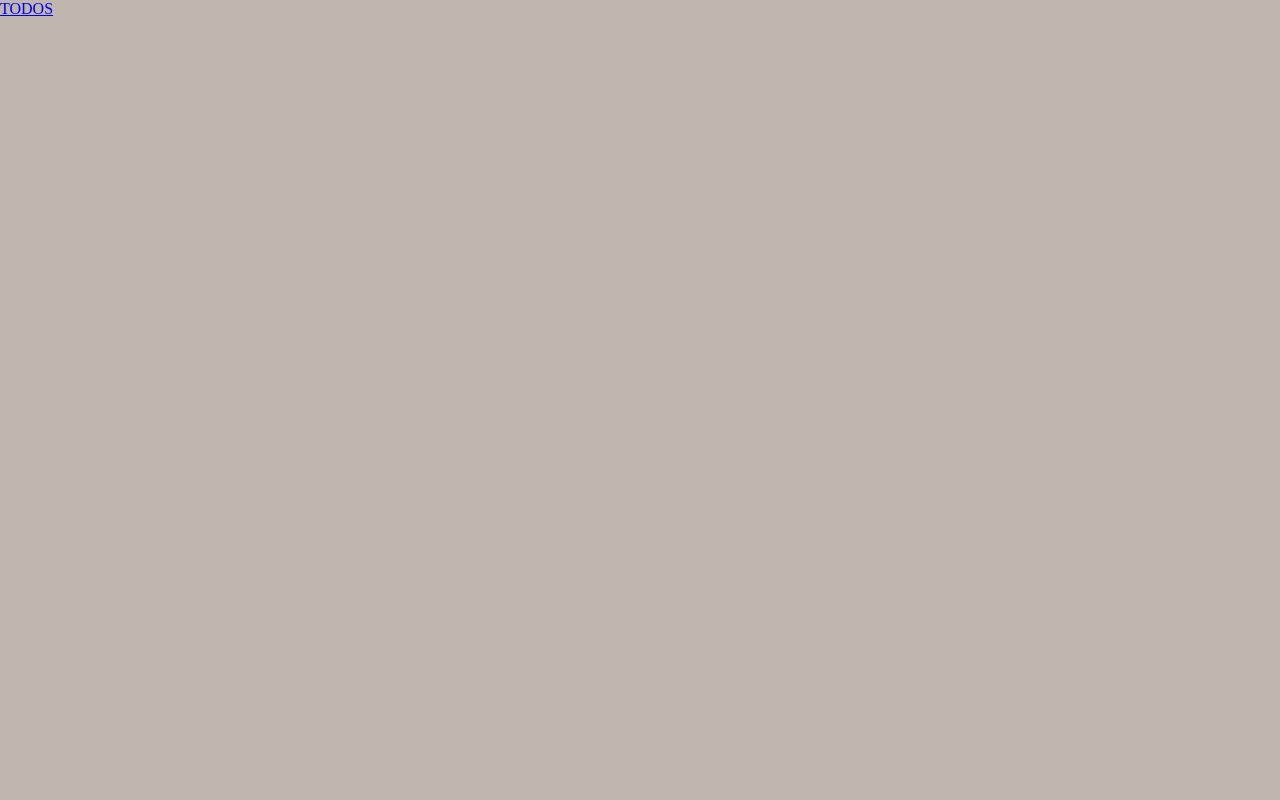
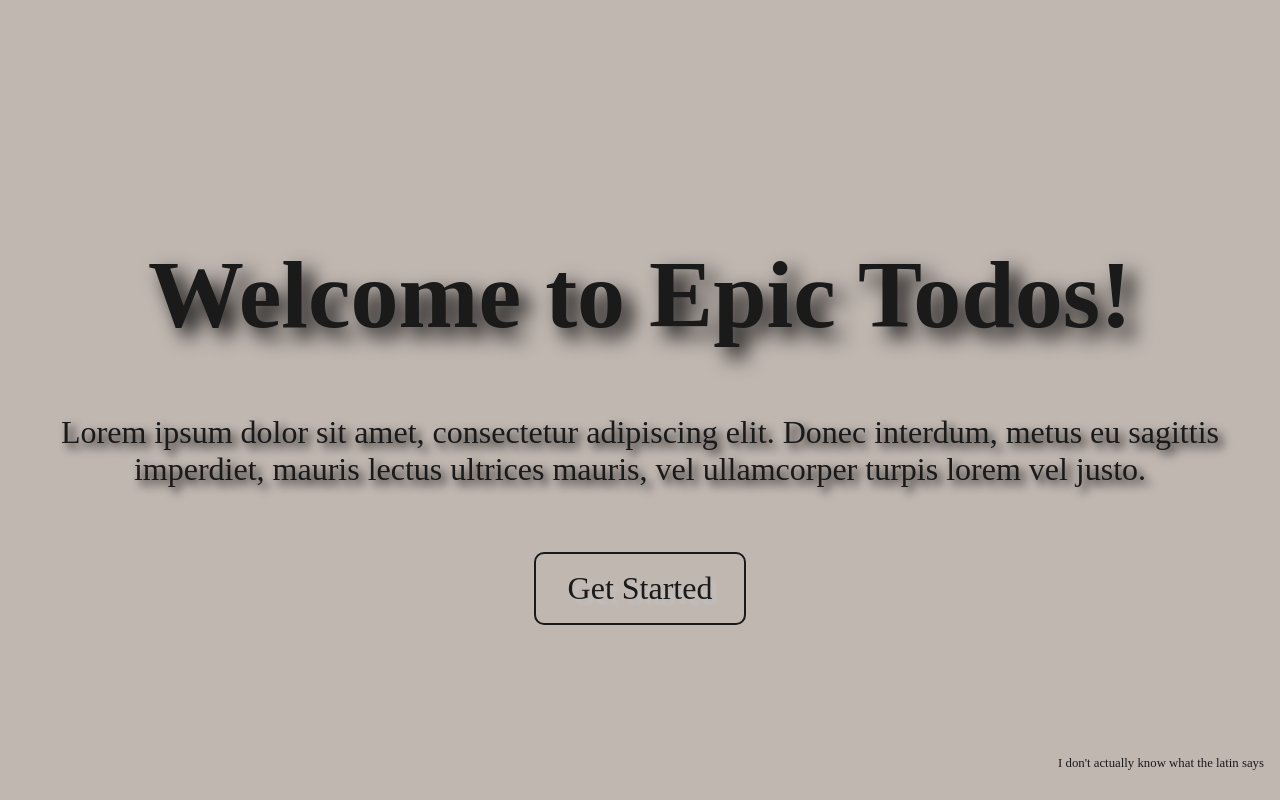
Before and after one commit to csci5117s23/homework-2-JackLee9355, a Next.js app: page / in a window 1280 px wide. Built offline with nearby package versions, Linux system fonts and the light colour scheme.

Commit message:
Do landing page. Fill out readme.

```diff
--- a/src/components/header.js
+++ b/src/components/header.js
@@ -15,7 +15,6 @@ export default function Header({category}) {
         // Changes it for leaving specific todos
         pathname = pathname == '/todo' ? '/todos' : pathname;
         if (selectedCategories.length > 0) {
-            console.log(selectedCategories);
             const newCategory = selectedCategories.find(c => c.name != category);
             if (newCategory) {
                 pathname += '/' + newCategory.name;
--- a/src/components/taskboard.js
+++ b/src/components/taskboard.js
@@ -70,8 +70,6 @@ export default function Taskboard({ heading, filters, newTodos, category, id })
                         const pieces = router.pathname.split('/');
                         let newPath = pieces[1] != 'todos' ? '/todos/' : '/done/';
                         newPath += category ? category : '';
-                        console.log(newPath);
-                        console.log(pieces[1])
                         router.push(newPath);
                     }}
                     style={{ width: "30px" }}
--- a/src/components/todo.js
+++ b/src/components/todo.js
@@ -74,7 +74,7 @@ export default function Todo({ id, prio, text, status, date, categories, focused
                 zIndex: 2,
             }}>
                 <span style={{
-                    whiteSpace: 'nowrap',
+                    whiteSpace: focused ? 'normal' : 'nowrap',
                     overflow: 'hidden',
                     textOverflow: 'ellipsis',
                     maxWidth: '80vw',
--- a/src/pages/index.js
+++ b/src/pages/index.js
@@ -4,9 +4,57 @@ import { Inter } from 'next/font/google'
 const inter = Inter({ subsets: ['latin'] })
 
 export default function Home() {
-  return (
-    <>
-    <Link href="/todos/">TODOS</Link>
-    </>
-  )
+    return (
+        <>
+            <div style={{
+                height: '100vh',
+                display: 'flex',
+                flexDirection: 'column',
+                justifyContent: 'center',
+                alignItems: 'center',
+                textAlign: 'center'
+            }}>
+                <h1 style={{
+                    fontFamily: inter,
+                    fontSize: '6rem',
+                    color: '#1a1a1a',
+                    marginBottom: '2rem',
+                    textShadow: '10px 10px 20px #000000'
+                }}>
+                    Welcome to Epic Todos!
+                </h1>
+                <p style={{
+                    fontFamily: inter,
+                    fontSize: '2rem',
+                    color: '#1a1a1a',
+                    textShadow: '5px 5px 10px #000000'
+                }}>
+                    Lorem ipsum dolor sit amet, consectetur adipiscing elit. Donec interdum, metus eu sagittis imperdiet, mauris lectus ultrices mauris, vel ullamcorper turpis lorem vel justo.
+                </p>
+                <Link href="/todos/" style={{
+                    fontFamily: inter,
+                    fontSize: '2rem',
+                    color: '#1a1a1a',
+                    textDecoration: 'none',
+                    marginTop: '2rem',
+                    padding: '1rem 2rem',
+                    border: '2px solid #1a1a1a',
+                    borderRadius: '10px',
+                    textShadow: '5px 5px 3px #c0c0c0'
+                }}>
+                    Get Started
+                </Link>
+                <p style={{
+                    fontFamily: inter,
+                    fontSize: '0.8rem',
+                    color: '#1a1a1a',
+                    position: 'absolute',
+                    bottom: '1rem',
+                    right: '1rem'
+                }}>
+                    I don't actually know what the latin says
+                </p>
+            </div>
+        </>
+    )
 }
```
Also changed, not shown: 1 other file (tests, documents, lock files or other folders).
